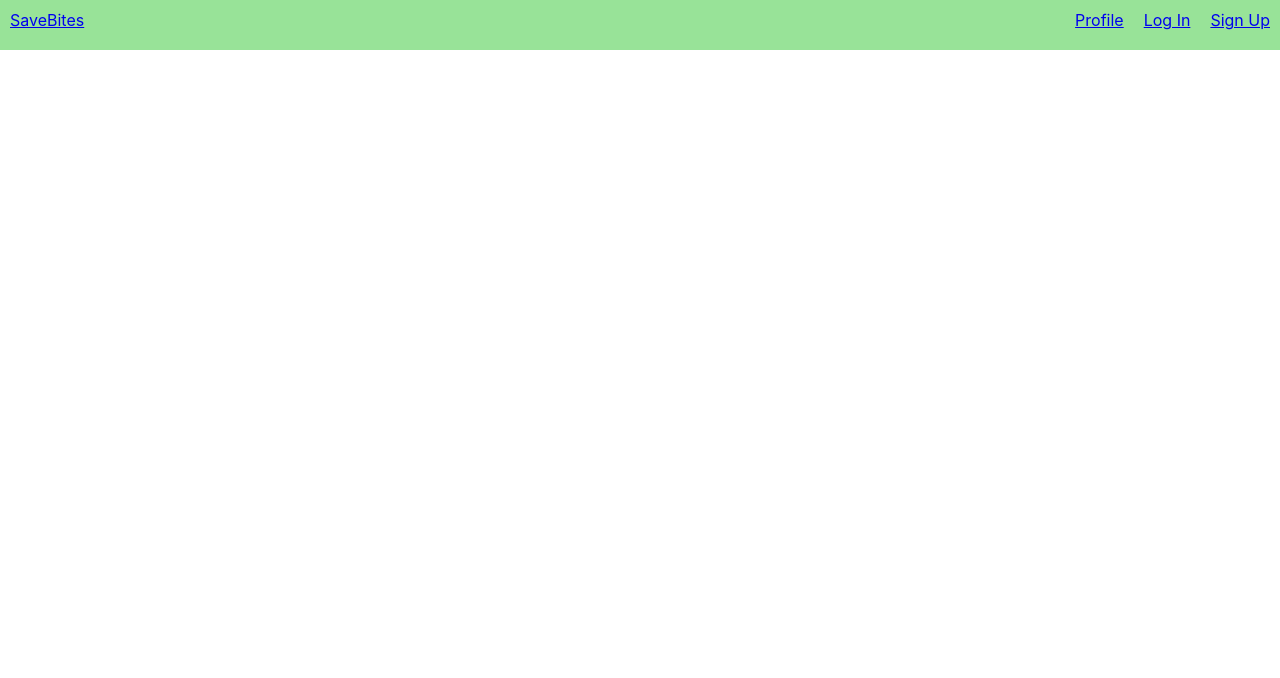
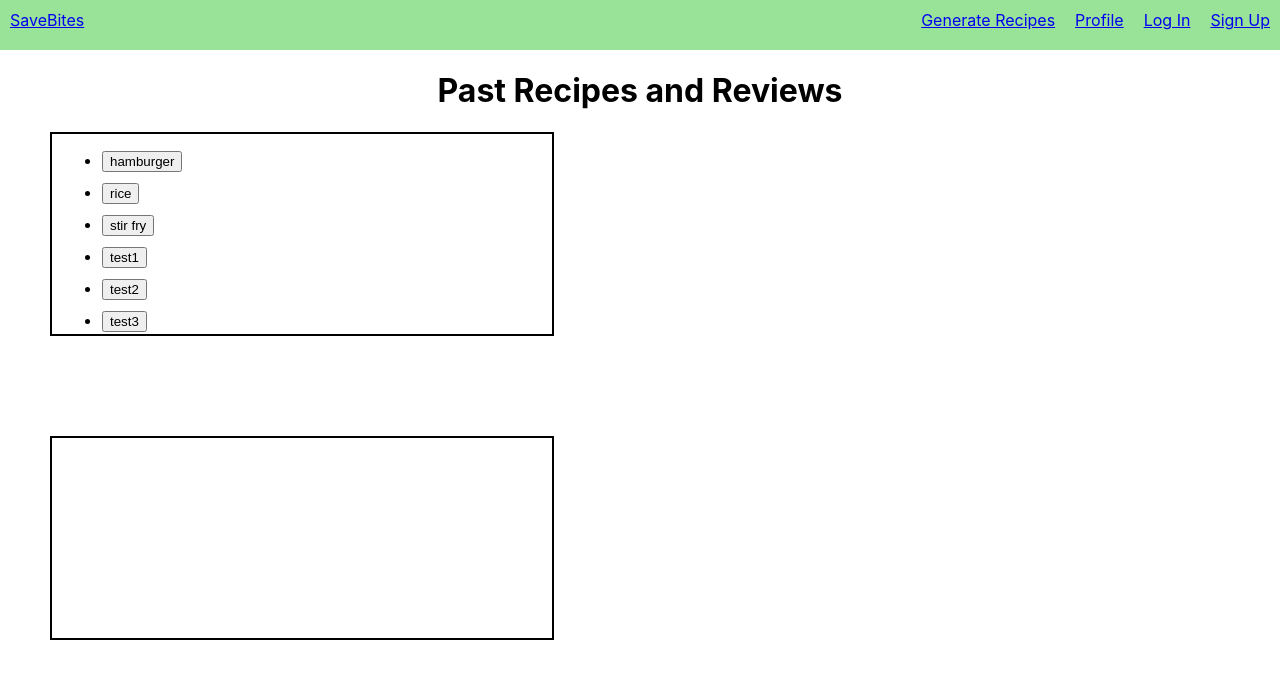
Before and after one commit to Devansh-Ojha/SaveBites, a React (Create React App) app in the folder frontend/: page /recipes in a window 1280 px wide. Shown: the top 678 px of the page. Built offline with nearby package versions, Linux system fonts and the light colour scheme.

Commit message:
recipe and reviews page

```diff
--- a/frontend/src/App.js
+++ b/frontend/src/App.js
@@ -3,9 +3,11 @@ import Navbar from './Navbar.js';
 import Signup from './Signup.js';
 import logo from './logo.svg';
 import './App.css';
-import Login from './Login.js'
-import UserProfile from './UserProfile.js'
-import { BrowserRouter as Router, Routes, Route } from 'react-router-dom'
+import Login from './Login.js';
+import UserProfile from './UserProfile.js';
+import Generate from './Generate.js';
+import Recipes from './Recipes.js';
+import { BrowserRouter as Router, Routes, Route } from 'react-router-dom';
 
 function App() {
   return (
@@ -27,7 +29,9 @@ function App() {
         <Route path="/" element={<Hero />}></Route>
         <Route path="/login" element={<Login />}></Route>
         <Route path="/signup" element={<Signup />}></Route>
-        <Route path="/profile" element={<UserProfile name={"Test"}/>}></Route>
+        <Route path="/profile" element={<UserProfile name={"Tester"}/>}></Route>
+        <Route path="/generate" element={<Generate />}></Route>
+        <Route path="/recipes" element={<Recipes />}></Route>
       </Routes>
     </Router>
   );
--- /dev/null
+++ b/frontend/src/Generate.js
@@ -0,0 +1,37 @@
+export default function Generate() {
+	const testIngredients = ["Tomato", "Ground Beef"]
+	const testCuisines = ["Italian", "American"]
+	return (
+		<p style={{position: "relative", left: "50px"}}>
+			<h1>Generate Recipes!</h1>
+
+			<h2>Here are some of the ingredients you have:</h2>
+			<p style={{position: "relative", left: "50px"}}>
+				<ul>
+					{
+						testIngredients.map( (item) => {
+							return (
+								<li>{item}</li>
+							)
+						}
+					)}
+				</ul>
+			</p>
+
+			<h2>and cuisines you've chosen:</h2>
+			<p style={{position: "relative", left: "50px"}}>
+				<ul>
+					{
+						testCuisines.map( (item) => {
+							return (
+								<li>{item}</li>
+							)
+						}
+					)}
+				</ul>
+			</p>
+
+			<button>Generate</button>
+		</p>
+	);
+}
--- a/frontend/src/Navbar.js
+++ b/frontend/src/Navbar.js
@@ -17,6 +17,9 @@ export default function NavBar() {
 					<span style={{float: "right", margin: "10px"}}>
 						<Link to="/profile">Profile</Link>
 					</span>
+					<span style={{float: "right", margin: "10px"}}>
+						<Link to="/generate">Generate Recipes</Link>
+					</span>
 				</div>
 			</nav>
 		</>
--- /dev/null
+++ b/frontend/src/Recipes.js
@@ -0,0 +1,52 @@
+import { useState } from 'react';
+
+export default function Recipes() {
+	const [recipe, setRecipe] = useState("");
+
+	const testRecipes = ["hamburger", "rice", "stir fry", "test1", "test2", "test3", "test4", "test5", "test6",
+		"test7", "test8", "test9", "test10",
+	];
+
+	const testReviews = {
+		"hamburger": "hamburger was good, recipe was hard to follow",
+		"rice": "rice was dry",
+		"stir fry": "good",
+		"test1": "1/10",
+		"test2": "2/10",
+		"test3": "3/10",
+		"test4": "4/10",
+		"test5": "5/10",
+		"test6": "6/10",
+		"test7": "7/10",
+		"test8": "8/10",
+		"test9": "9/10",
+		"test10": "10/10",
+	}
+
+	return (
+		<>
+			<h1 style={{textAlign: "center"}}>Past Recipes and Reviews</h1>
+			<div style={{border: "2px solid black", position: "relative", left: "50px", width: "500px", height: "200px", overflowY: "scroll"}}>
+				<ul>
+					{testRecipes.map( (item) =>
+						{
+							return (
+							<li style={{margin: "10px"}}>
+								<button onClick={() => {setRecipe(item)}}>
+									{item}
+								</button>
+							</li>
+							);
+						}
+					)}
+				</ul>
+			</div>
+
+			{console.log(recipe)}
+			<div style={{top: "100px", border: "2px solid black", position: "relative", left: "50px", width: "500px", height: "200px", overflowY: "scroll"}}>
+				<p style={{margin: "10px"}}>{recipe}</p>
+				<p style={{margin: "10px"}}>{testReviews[recipe]}</p>
+			</div>
+		</>
+	);
+}
--- a/frontend/src/UserProfile.js
+++ b/frontend/src/UserProfile.js
@@ -1,4 +1,5 @@
 import { useReducer } from 'react';
+import { Link } from 'react-router-dom';
 
 function reducer(state, action) {
 	if (state == action.type) {
@@ -10,29 +11,11 @@ function reducer(state, action) {
 export default function UserProfile({name}) {
 	const [state, dispatch] = useReducer(reducer, "");
 
-	const testRecipes = ["hamburger", "rice"];
-	const testReviews = ["hamburger was good", "rice was dry"];
 	const testEmail = "somebody@example.com";
 	const testTheme = "Light Mode"
 
 	const elements = {
 		"": <div></div>,
-		"recipes": <div style={{float: "right", margin: "100px"}}>
-						Recipes:
-						<ul>
-							<li>{testRecipes[0]}</li>
-							<li>{testRecipes[1]}</li>
-						</ul>
-
-					</div>,
-		"reviews": <div style={{float: "right", margin: "100px"}}>
-						Reviews:
-						<ul>
-							<li>{testReviews[0]}</li>
-							<li>{testReviews[1]}</li>
-						</ul>
-
-					</div>,
 		"details": <div style={{float: "right", margin: "100px"}}>
 						Account Details:
 						<p>Email: {testEmail}</p>
@@ -47,42 +30,30 @@ export default function UserProfile({name}) {
 	}
 
 	return (
-		<>
+		<p style={{position: "relative", left: "50px"}}>
 			<h1>Hi {name}!</h1>
 
+			<Link style={{position: "absolute", top: "100px"}} to="/recipes">View Recipes and Reviews</Link>
+
 			<button style={{position: "absolute", top: "150px"}} onClick={() => {
-				dispatch({type: "recipes"})
-			}}>
-				View Saved Recipes
-			</button>
-
-			<button style={{position: "absolute", top: "200px"}} onClick={() => {
-				dispatch({type: "reviews"})
-			}}>
-				View Past Reviews
-			</button>
-
-			<button style={{position: "absolute", top: "250px"}} onClick={() => {
 				dispatch({type: "details"})
 			}}>
 				Account Details
 			</button>
 
-			<button style={{position: "absolute", top: "300px"}} onClick={() => {
+			<button style={{position: "absolute", top: "200px"}} onClick={() => {
 				dispatch({type: "settings"})
 			}}>
 				Settings and Preferences
 			</button>
 
-			<button style={{position: "absolute", top: "350px"}} onClick={() => {
+			<button style={{position: "absolute", top: "250px"}} onClick={() => {
 				dispatch({type: "help"})
 			}}>
 				Help and Support
 			</button>
 
 			{ elements[state] }
-
-
-		</>
+		</p>
 	)
 }
```
